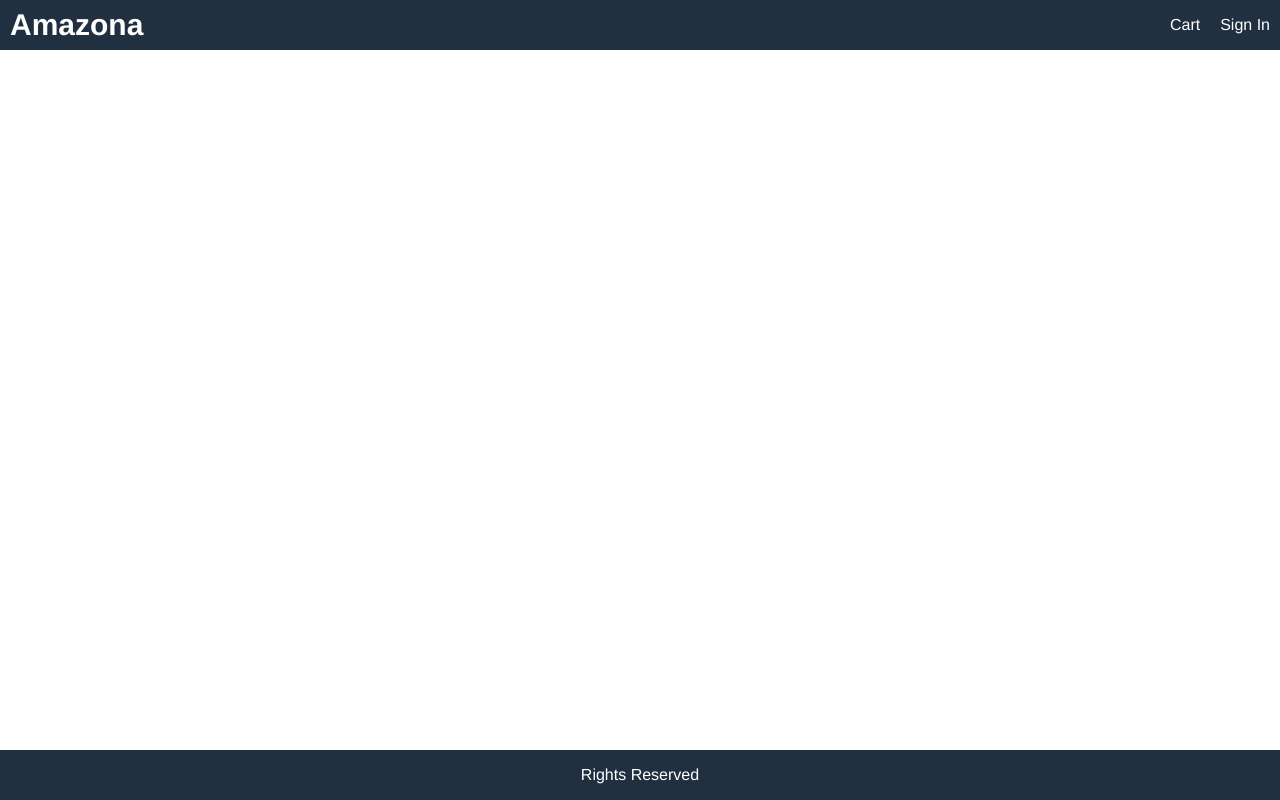
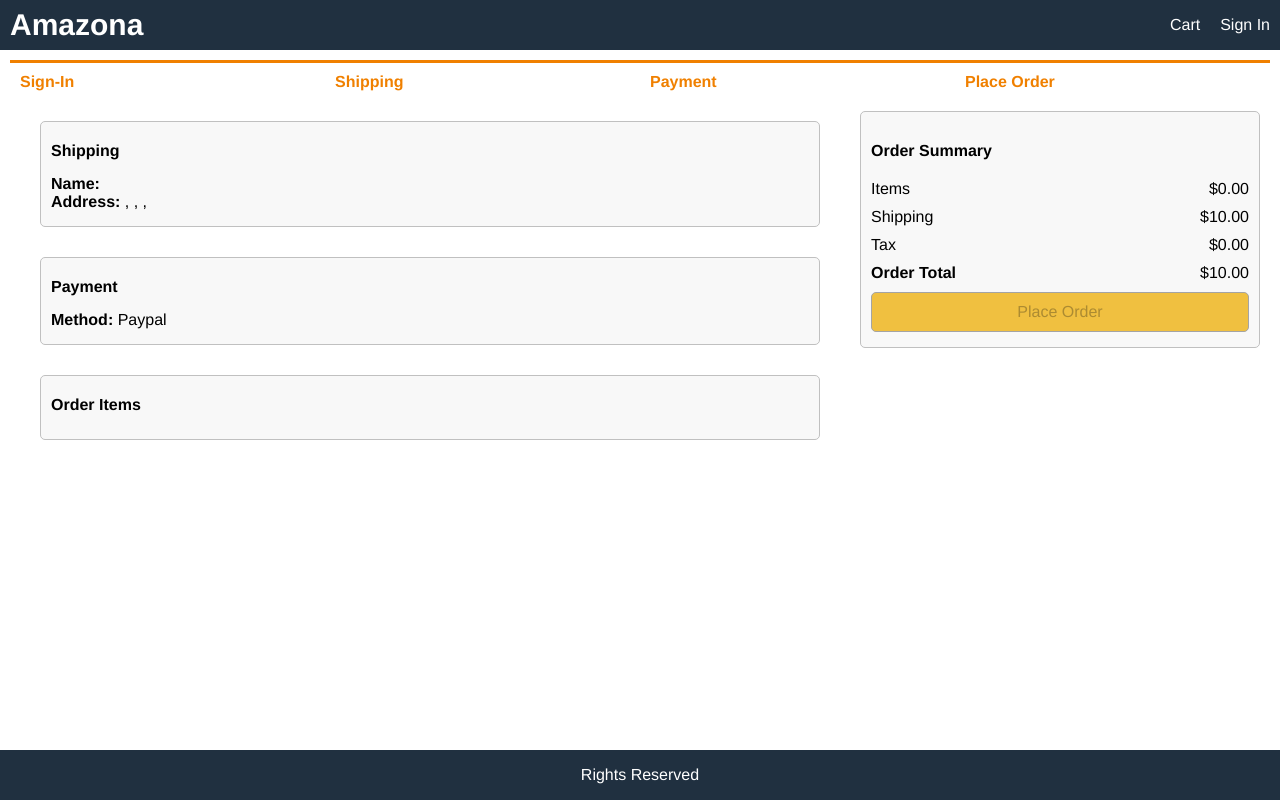
Before and after one commit to dking1342/ecommerce-app, a React (Create React App) app in the folder client/: page /placeorder in a window 1280 px wide. Built offline with nearby package versions, Linux system fonts and the light colour scheme.

Commit message:
added place order view. imported cart state to show the shipping and product data. added a order summary component to show total costs

```diff
--- a/client/src/App.js
+++ b/client/src/App.js
@@ -11,6 +11,7 @@
 import { signout } from './actions/userActions';
 import ShippingAddressScreen from './views/ShippingAddressScreen';
 import PaymentMethodScreen from './views/PaymentMethodScreen';
+import PlaceOrderScreen from './views/PlaceOrderScreen';
 
 function App() {
   const cart = useSelector(state=> state.cart);
@@ -59,6 +60,7 @@
               <Route path="/register" component={RegisterScreen} />
               <Route path="/shipping" component={ShippingAddressScreen} />
               <Route path="/payment" component={PaymentMethodScreen} />
+              <Route path="/placeorder" component={PlaceOrderScreen} />
               <Route path="/" exact component={HomeScreen} />
             </main>
             <footer className="row center">Rights Reserved</footer>
--- a/client/src/index.css
+++ b/client/src/index.css
@@ -133,6 +133,9 @@
 .min-30{
   min-width:30rem;
 }
+.min-15{
+  min-width: 15rem;
+}
 .col-2 li{
   display:flex;
   justify-content: space-between;
@@ -165,6 +168,9 @@
 }
 .card-body{
   padding:1rem;
+}
+.card-body-w100{
+  width:100%;
 }
 .card-body > *{
   margin-bottom: 0.5rem;
--- /dev/null
+++ b/client/src/views/PlaceOrderScreen.jsx
@@ -0,0 +1,119 @@
+import React from 'react';
+import { Link } from 'react-router-dom';
+import {  useSelector } from 'react-redux';
+import CheckoutSteps from './../components/CheckoutSteps';
+
+const PlaceOrderScreen = (props) => {
+    const cart = useSelector(state => state.cart);
+    if(!cart.paymentMethod){
+        props.history.push('/payment');
+    }
+    const toPrice = (num) => Number(num.toFixed(2));
+    cart.itemsPrice = toPrice(cart.cartItems.reduce((a,c)=> a + c.qty * c.price, 0));
+    cart.shippingPrice = cart.itemsPrice > 100 ? toPrice(0) : toPrice(10);
+    cart.taxPrice = toPrice(0.15 * cart.itemsPrice);
+    cart.totalPrice = cart.itemsPrice + cart.shippingPrice + cart.taxPrice;
+
+    // const dispatch = useDispatch();
+    const placeOrderHandler = e => {
+        e.preventDefault();
+        // dispatch()
+    }
+
+    return (
+        <div>
+            <CheckoutSteps step1 step2 step3 step4 />
+            <div className="row top">
+                <div className="col-2">
+                    <ul>
+                        <li>
+                            <div className="card card-body card-body-w100">
+                                <h2>Shipping</h2>
+                                <p>
+                                    <strong>Name: </strong> {cart.shippingAddress.fullName} <br />
+                                    <strong>Address: </strong> {cart.shippingAddress.address}, {cart.shippingAddress.city}, {cart.shippingAddress.postalCode}, {cart.shippingAddress.country}
+                                </p>
+                            </div>
+                        </li>
+                        <li>
+                            <div className="card card-body card-body-w100">
+                                <h2>Payment</h2>
+                                <p>
+                                    <strong>Method: </strong> {cart.paymentMethod} <br />
+                                </p>
+                            </div>
+                        </li>
+                        <li>
+                            <div className="card card-body card-body-w100">
+                                <h2>Order Items</h2>
+                                <ul>
+                                    {
+                                        cart.cartItems.map((item,i)=>(
+                                            <li key={i}>
+                                                <div className="row">
+                                                    <div>
+                                                        <img src={item.image} alt={item.name} className="small"/>
+                                                    </div>
+                                                </div>
+                                                <div className="min-15">
+                                                    <Link to={`/product/${item.product}`}>{item.name}</Link>
+                                                </div>
+                                                <div>{item.qty} x ${item.price} = ${item.qty * item.price}</div>
+                                            </li>
+                                        ))
+                                    }
+                                </ul>
+                            </div>
+                        </li>
+                    </ul>
+                </div>
+                <div className="col-1">
+                    <div className="card card-body">
+                        <ul>
+                            <li>
+                                <h2>Order Summary</h2>
+                            </li>
+                            <li>
+                                <div className="row">
+                                    <div>Items</div>
+                                    <div>${cart.itemsPrice.toFixed(2)}</div>
+                                </div>
+                            </li>
+                            <li>
+                                <div className="row">
+                                    <div>Shipping</div>
+                                    <div>${cart.shippingPrice.toFixed(2)}</div>
+                                </div>
+                            </li>
+                            <li>
+                                <div className="row">
+                                    <div>Tax</div>
+                                    <div>${cart.taxPrice.toFixed(2)}</div>
+                                </div>
+                            </li>
+                            <li>
+                                <div className="row">
+                                    <div><strong>Order Total</strong></div>
+                                    <div>${cart.totalPrice.toFixed(2)}</div>
+                                </div>
+                            </li>
+                            <li>
+                                <button
+                                    className="primary block"
+                                    type="submit"
+                                    onClick={placeOrderHandler}
+                                    disabled={cart.cartItems.length === 0}
+                                >
+                                    Place Order
+                                </button>
+                            </li>
+                        </ul>
+                    </div>
+
+                </div>
+            </div>
+        </div>
+    )
+}
+
+export default PlaceOrderScreen
```
